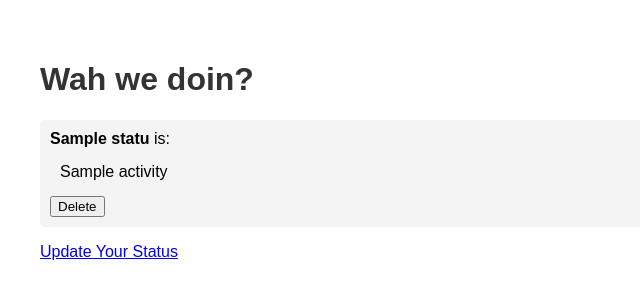
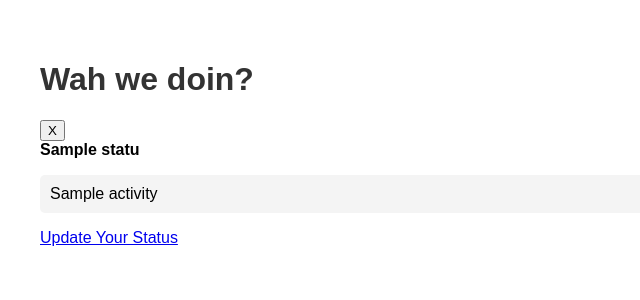
Before and after one commit to tristannarine/TheBoysStatus, a Flask app: template The Boys/templates/index.html in a window 1280 px wide. Shown: the top 300 px of the page, without its empty margins (0-640 px from the left). Run offline with Flask 3, Linux system fonts and the light colour scheme; the template is opened without the code that fills it: most values are stand-ins (such as "Sample title", 1, 10 or a date in 2020).

Commit message:
Update index.html

```diff
--- a/The Boys/templates/index.html
+++ b/The Boys/templates/index.html
@@ -8,25 +8,26 @@
 </head>
 <body>
     <h1>Wah we doin?</h1>
-    <ul>
+    <div class="status-container">
         {% for status in statuses %}
-        <li>
-            <strong>{{ status.name }}</strong> is:
+        <div class="status-card">
+            <form action="{{ url_for('delete_status', name=status.name) }}" method="POST">
+                <button type="submit">X</button>
+            </form>
+            <strong>{{ status.name }}</strong>
             <ul>
                 {% for activity in status.activities %}
-                <li>{{ activity }}
+                <li>
+                    {{ activity }}
                     {% if status.with %}
                     with {{ ", ".join(status.with) }}
                     {% endif %}
                 </li>
                 {% endfor %}
             </ul>
-            <form action="{{ url_for('delete_status', name=status.name) }}" method="POST" style="display: inline;">
-                <button type="submit">Delete</button>
-            </form>
-        </li>
+        </div>
         {% endfor %}
-    </ul>
+    </div>
     <a href="{{ url_for('update_status') }}">Update Your Status</a>
 </body>
 </html>
```
